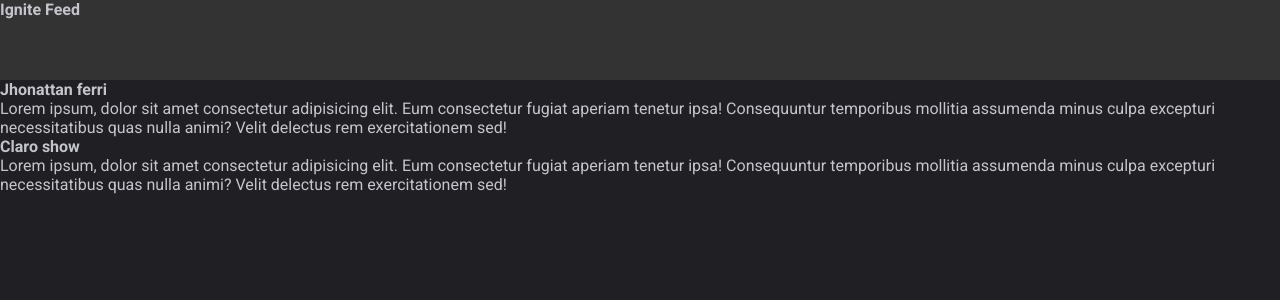
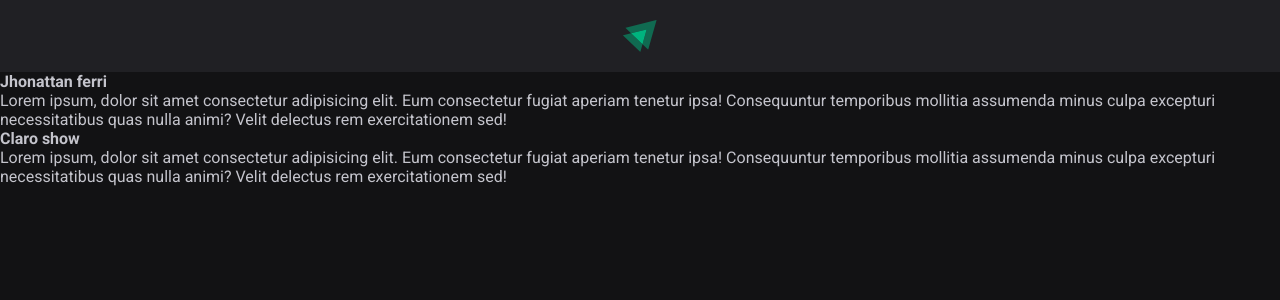
Before and after one commit to Jhonattan2121/01-fundamentos-Reactjs, a React (Vite) app: page / in a window 1280 px wide. Shown: the top 300 px of the page. Built offline with nearby package versions, Linux system fonts and the light colour scheme.

Commit message:
Componente: Header

```diff
--- a/src/components/Header.jsx
+++ b/src/components/Header.jsx
@@ -1,12 +1,12 @@
 import styles from  './Header.module.css'
 
-console.log(styles)
+import igniteLogo from '../assets/ignite-logo.svg'
+
 
 export function Header() {
     return (
         <header className={styles.header}>
-            <strong>Ignite Feed</strong>
+            <img src={igniteLogo} alt="Logotipo do Ignite" />
         </header>
-
-    )
+    );
 }
--- a/src/components/Header.module.css
+++ b/src/components/Header.module.css
@@ -1,4 +1,9 @@
 .header {
-    background: #333;
-    height: 80px;
+    background: var(--gray-800);
+    display: flex;
+    justify-content: center;
+    padding: 1.25rem 0;
 }
+.header img {
+    height: 2rem;
+}
--- a/src/global.css
+++ b/src/global.css
@@ -18,7 +18,7 @@
 }
 
 body {
-    background: var(--gray-800);
+    background: var(--gray-900);
     color: var(--gray-300);
     --webkit-font-smoothing: antialiased;
 }
```
Also changed, not shown: src/assets/ignite-logo.svg (added).
